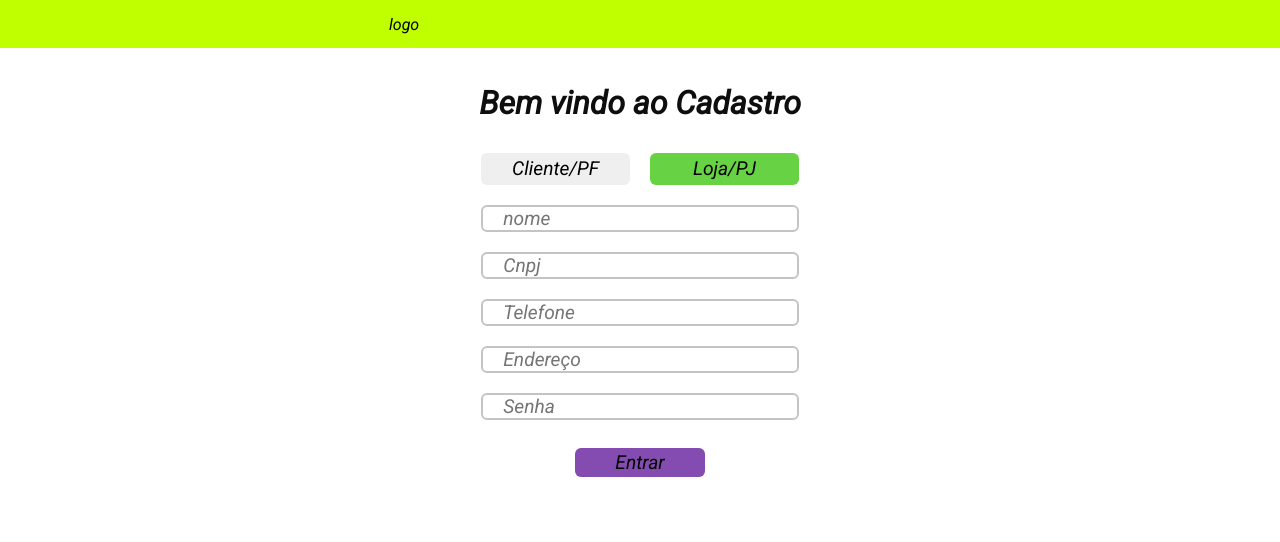
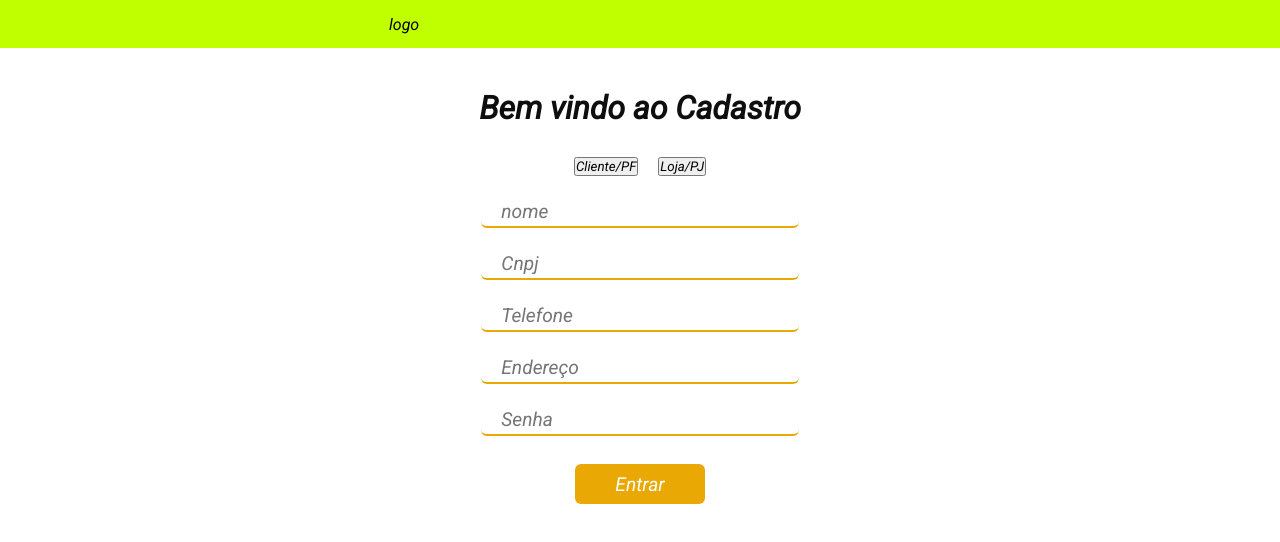
Before and after one commit to AndreJoas/frutoPara, a React (Create React App) app: page /lojacadastroPage in a window 1280 px wide. Shown: the top 542 px of the page. Built offline with nearby package versions, Linux system fonts and the light colour scheme.

Commit message:
update: ajustando css + add mask input

```diff
--- a/package.json
+++ b/package.json
@@ -12,6 +12,8 @@
     "react-bootstrap": "^2.7.2",
     "react-dom": "^18.2.0",
     "react-icons": "^4.8.0",
+    "react-imask": "^6.4.3",
+    "react-input-mask": "^2.0.4",
     "react-router-dom": "^6.8.2",
     "react-scripts": "5.0.1",
     "styled-components": "^5.3.8",
--- a/src/componentes/CadastroComponente/index.jsx
+++ b/src/componentes/CadastroComponente/index.jsx
@@ -1,26 +1,35 @@
 
 import "./styles.css";
 import { TbArrowBarLeft } from "react-icons/tb";
+import logo from "../logo_header.png";
+import { IMaskInput } from "react-imask";
+import { useState } from "react";
 
 function CadastroComponente() {
+    const [telDefault, newValueTel] = useState("")
+    console.warn(telDefault)
+
     return (
         <body>
-        <header>
-            <div className="logo">logo</div>
+        <header className="headerCadastro">
+            <div className="logoHeaderCadastro">
+                <img src={logo} alt="" />
+            </div>
         </header>
-        <section className="login" style={{marginTop:"-0.1rem"}}>
-            <div className="forme" style={{ width:"100%", height:"29rem"}}>
-                <h1 className="bem">Bem vindo ao Cadastro</h1>
-                <div className="perfil">
-                    <button id="bt"><a href="/cadastroPage" style={{textDecoration:"none", color:"#000000"}}>Cliente/PF</a></button>
-                    <button id="bt2" ><a href="/lojacadastroPage" style={{textDecoration:"none", color:"#000000"}}>Loja/PJ</a></button>
-                </div>
+        <section className="loginCliente">
+            <div className="forme">
+                <h1 className="bem">Olá, cliente! Bem-vindo ao cadastro</h1>
                 <div className="campos">
-                    <input className="ip" type="name"  placeholder="nome"/>
-                    <input className="ip" type="senha" placeholder="Email"/>
-                    <input className="ip" type="name"  placeholder="Telefone"/>
-                    <input className="ip" type="senha" placeholder="Endereço"/>
-                    <input className="ip" type="senha" placeholder="Senha"/>
+                    <label className="labelCampoCliente">Nome</label>
+                        <input className="ip" type="name"/>
+                    <label className="labelCampoCliente">Email</label>
+                        <input className="ip" type="senha" placeholder="Ex: cliente@dominio.com"/>
+                    <label className="labelCampoCliente">Telefone</label>
+                        <IMaskInput className="ip" type="name"  placeholder="Ex: (XX)XXXXX-XXXX" mask="(00)00000-00000" value={telDefault} onChange={e => newValueTel(e.target.value)} onKeyPress={(e) => !/[0-9]/.test(e.key) && e.preventDefault()}/>
+                    <label className="labelCampoCliente">Endereço</label>
+                        <input className="ip" type="senha" placeholder="Ex: Rua, Bairro, Cidade, Num"/>
+                    <label className="labelCampoCliente">Senha</label>
+                        <input className="ip" type="senha" placeholder="Senha"/>
                 </div>
                 <a href="/loginPage"><button className="entrar">Entrar</button></a>
             </div>
--- a/src/componentes/CadastroComponente/styles.css
+++ b/src/componentes/CadastroComponente/styles.css
@@ -1,37 +1,80 @@
 
-#bt33 {
-    max-width: 30%;
-    width: 50%;
+* {
+    padding: 0;
+    box-sizing: border-box;
+    font-family: 'Roboto', sans-serif;
+}
+
+body {
+    background: #ffffff;
+}
+
+.loginCliente{
+    display: flex;
+    width: 100%;
+    height: 90%;
+    margin-top: 0.7rem;
+    justify-content: center;
+    align-items: center;
+}
+.headerCadastro{
+    width: 100%;
+    display: flex;
+    height: 50%;
+}
+.logoHeaderCadastro{
+    display: flex;
+    justify-content: center;
+    width: 100%;
+}
+
+.logoHeaderCadastro > img{
+    width: 10%;
+}
+.forme{
+    display: flex;
+    width:100%;
+    height: 100%;
+    align-items: center;
+    justify-content: center;
+}
+.ip{
+    border: none;
+    border-bottom: 2px #e9a804 solid;
+    max-width: 100%;
+    width: 64%;
     height: 2rem;
-    border: none;
     border-radius: 6px;
     padding: 0 20px;
     font-size: 1.2rem;
     cursor: pointer;
-    background: #67d243;
+    outline: none;
     transition: 0.8s;
 }
-
-#bt22 {
-    max-width: 30%;
-    width: 50%;
-    height: 2rem;
+.entrar {
+    max-width: 100%;
+    width: 100%;
+    height: 2.5rem;
     border: none;
     border-radius: 6px;
-    padding: 0 20px;
+    padding: 0 40px;
     font-size: 1.2rem;
     cursor: pointer;
+    background: #e9a804;
     transition: 0.8s;
+    color: #ffffff;
+    margin-top: 1.5rem;
+    font-weight: 400;
+}
+.ip:hover{
+    border-bottom: 2px #FFBB0D solid;
+}
+.entrar:hover {
+    background: #FFBB0D;
 }
 
-#bt22:hover {
-    background: #16d516;
-    color: #f7f7f7;
-    font-weight: 800;
+.labelCampoCliente{
+    display: flex;
+    justify-content: flex-start;
+    width: 64%  ;
 }
-
-#bt33:hover {
-    background: #67d243;
-    color: #000000;
-    font-weight: 800;
-}
--- a/src/componentes/LoginComponente/styles.css
+++ b/src/componentes/LoginComponente/styles.css
@@ -13,7 +13,18 @@
 .logoHeaderLogin > img{
     width: 10%;
 }
-
+.ip{
+    border: none;
+    border-bottom: 2px #e9a804 solid;
+    max-width: 100%;
+    width: 64%;
+    height: 2rem;
+    border-radius: 6px;
+    padding: 0 20px;
+    font-size: 1.2rem;
+    cursor: pointer;
+    transition: 0.8s;
+}
 #btt2 {
     max-width: 30%;
     width: 50%;
@@ -138,39 +149,6 @@
     margin-top: 1rem;
 }
 
-.ip {
-    max-width: 100%;
-    width: 64%;
-    height: 1.7rem;
-    border: solid 2px #C4C4C4;
-    border-radius: 6px;
-    padding: 0 20px;
-    font-size: 1.2rem;
-    cursor: pointer;
-    transition: 0.8s;
-
-}
-
-.entrar {
-    max-width: 100%;
-    width: 100%;
-    height: 1.8rem;
-    border: none;
-    border-radius: 6px;
-    padding: 0 40px;
-    font-size: 1.2rem;
-    cursor: pointer;
-    background: #844CB1;
-    transition: 0.8s;
-    color: #000000;
-    margin-top: 1.5rem;
-    font-weight: 400;
-}
-
-.entrar:hover {
-    font-weight: 800;
-}
-
 .voltar {
     width: 4%;
     margin-left: 30%;
```
Also changed, not shown: 1 other file (tests, documents, lock files or other folders).
